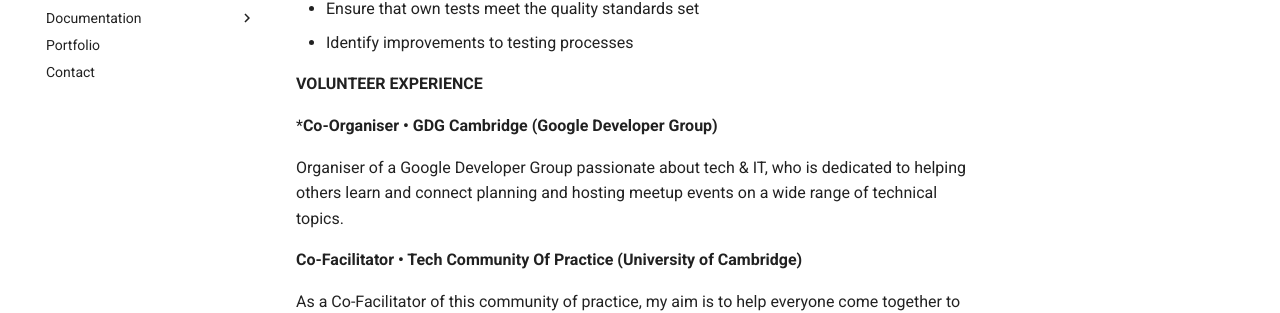
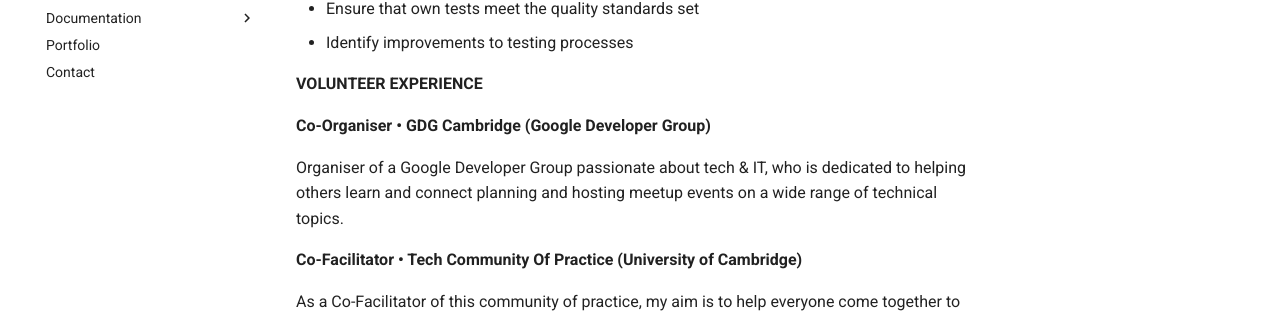
Before and after one commit to JuliaTorrejon/juliatorrejon, an MkDocs documentation site: the page built from docs/about.md, in a window 1280 px wide and 900 px high, scrolled down 668 px. Shown: the part 144-457 px from the top of the window. Built offline with MkDocs 1.6.1 and Material for MkDocs 9.7.7, drawn with Linux system fonts in a browser that asks for light colours.

Commit message:
Update typo.

```diff
--- a/docs/about.md
+++ b/docs/about.md
@@ -28,7 +28,7 @@
 
 **<i class="fa fa-comments"></i> VOLUNTEER EXPERIENCE**
 
-***Co-Organiser • GDG Cambridge (Google Developer Group)**
+**Co-Organiser • GDG Cambridge (Google Developer Group)**
 
 Organiser of a Google Developer Group passionate about tech & IT, who is dedicated to helping others learn and
 connect planning and hosting meetup events on a wide range of technical topics.
```
